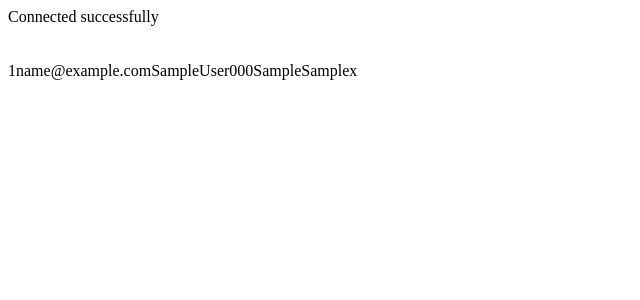
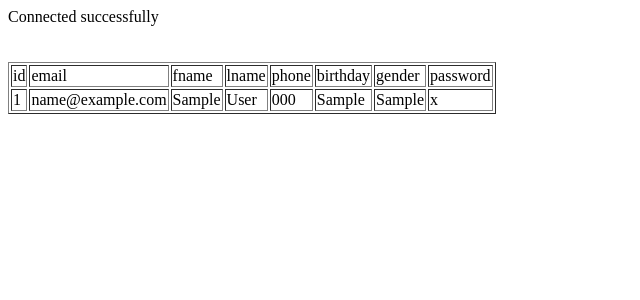
Before and after one commit to ketki23/wsd_pdo, a PHP site: page / in a window 1280 px wide. Shown: the top 300 px of the page, without its empty margins (0-640 px from the left). Run offline with PHP 8.4, Linux system fonts and the light colour scheme; tables that the repository leaves empty or names only in its code hold one stand-in row (values such as "Sample post").

Commit message:
connection

```diff
--- a/index.php
+++ b/index.php
@@ -14,7 +14,10 @@ catch(PDOException $e)
     echo "Connection failed: " . $e->getMessage();
     }
 
-  $sqlresult =$conn->query("select * from accounts");
+  $sqlresult =$conn->query("select * from accounts where id<6");
+
+  echo "<table border='1'>";
+   echo "<tr><td>id</td><td>email</td><td>fname</td><td>lname</td><td>phone</td><td>birthday</td><td>gender</td><td>password</td></tr>";
 
   foreach ($sqlresult as $row)
   {
```
